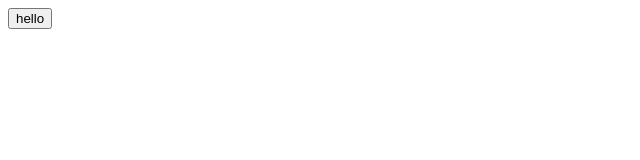
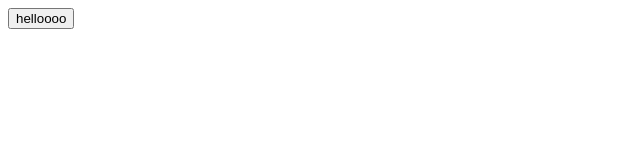
Before and after one commit to sonictooth89/TypeScript-configuration, a website: page index.html in a window 1280 px wide. Shown: the full height of the page, 0-640 px from the left. Drawn offline with Linux system fonts and the light colour scheme.

Commit message:
index.html eddited

```diff
--- a/index.html
+++ b/index.html
@@ -9,7 +9,7 @@
 <body>
     <div>
         <button id="hello">
-            hello
+            helloooo
         </button>
     </div>
     <script src="app.js"></script>
```
